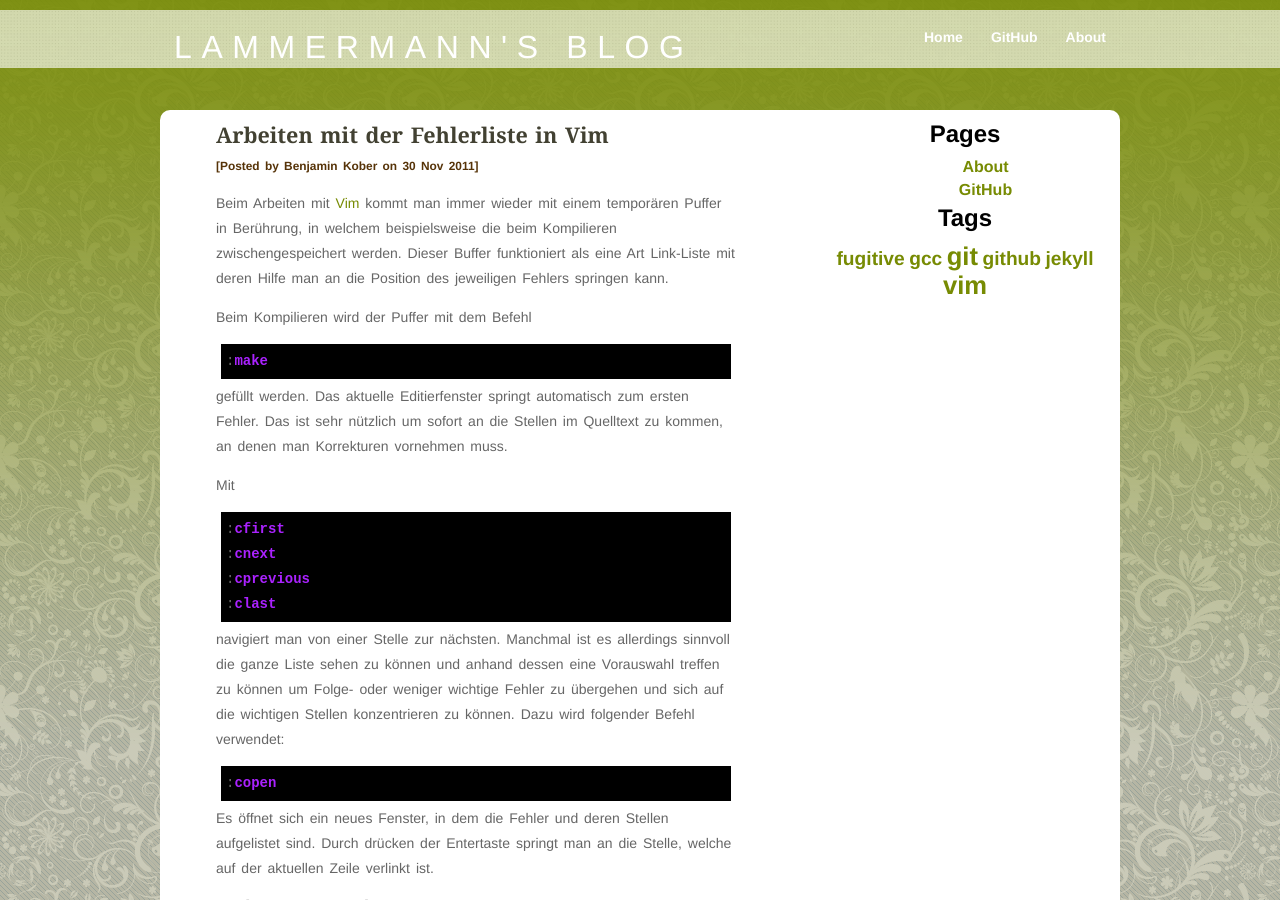
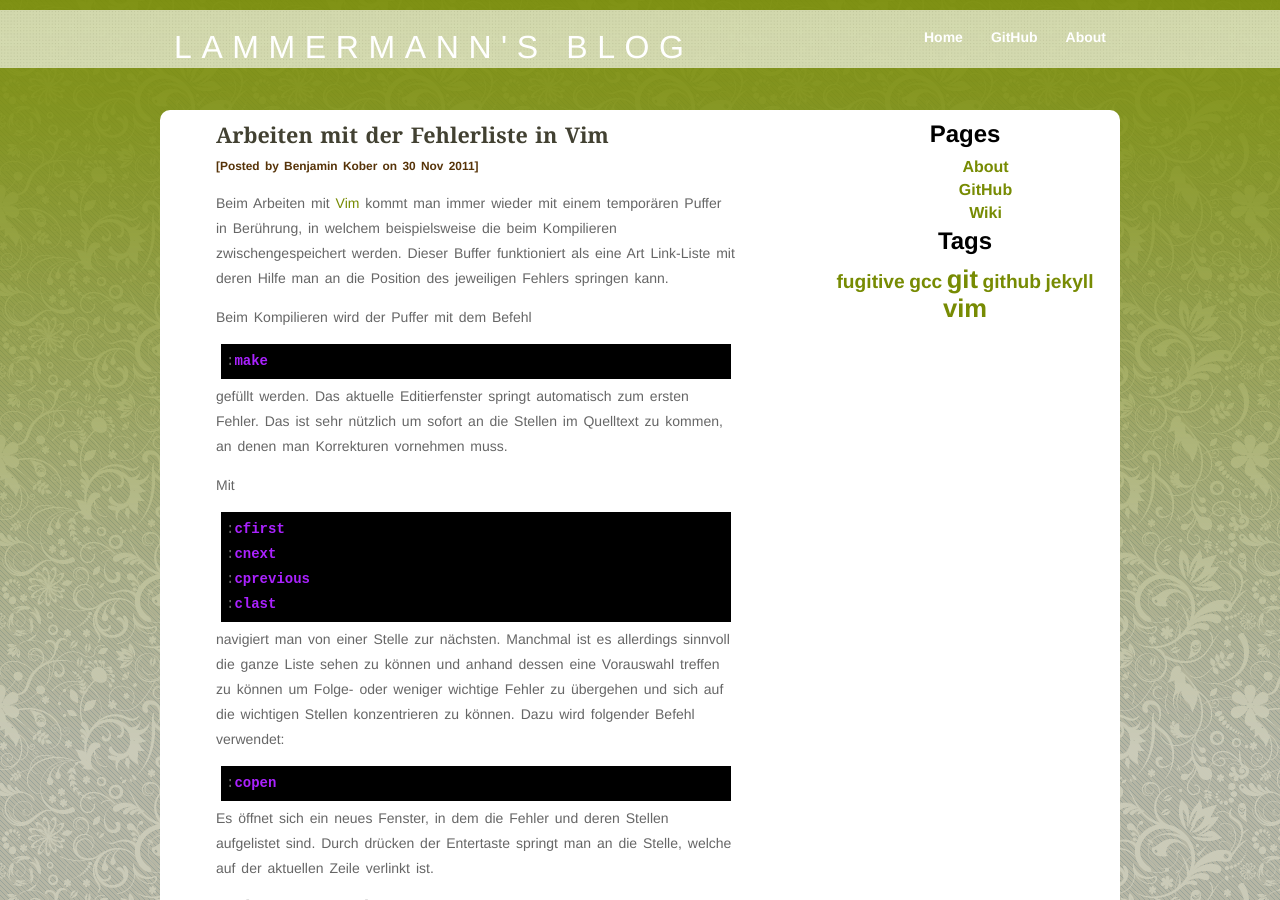
Before and after one commit to lammermann/lammermann.github.com, a Jekyll site: the page built from index.html, in a window 1280 px wide and 900 px high. Built offline with Jekyll 4.4.1, drawn with Linux system fonts in a browser that asks for light colours; the list of posts is cut into pages by our own code.

Commit message:
Wiki in die Links aufgenommen.

```diff
--- a/_includes/sidebar.html
+++ b/_includes/sidebar.html
@@ -4,6 +4,7 @@
     <ul>
       <li><a title="About" href="/about.html">About</a></li>
       <li><a href="https://github.com/lammermann">GitHub</a></li>
+      <li><a href="https://github.com/lammermann/lammermann.github.com/wiki">Wiki</a></li>
     </ul>
   </div>
   <div id="tag_cloud" style="display:none;">
```
